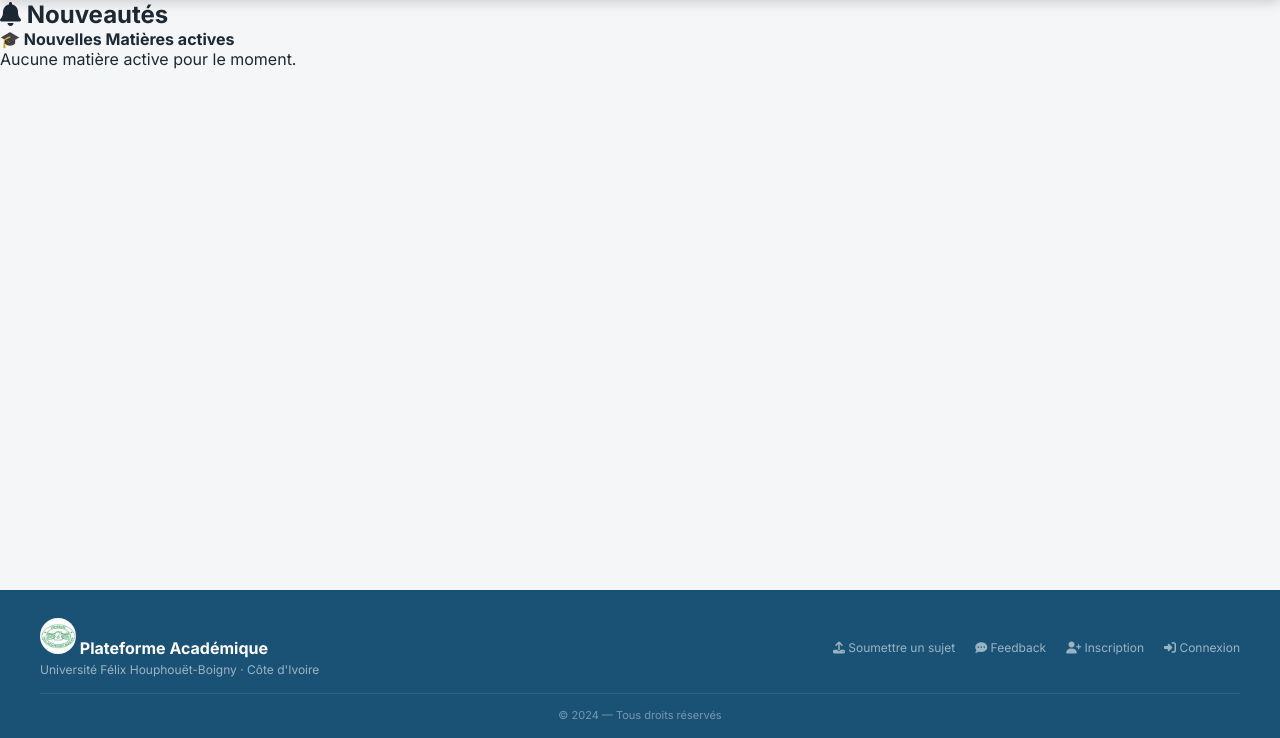
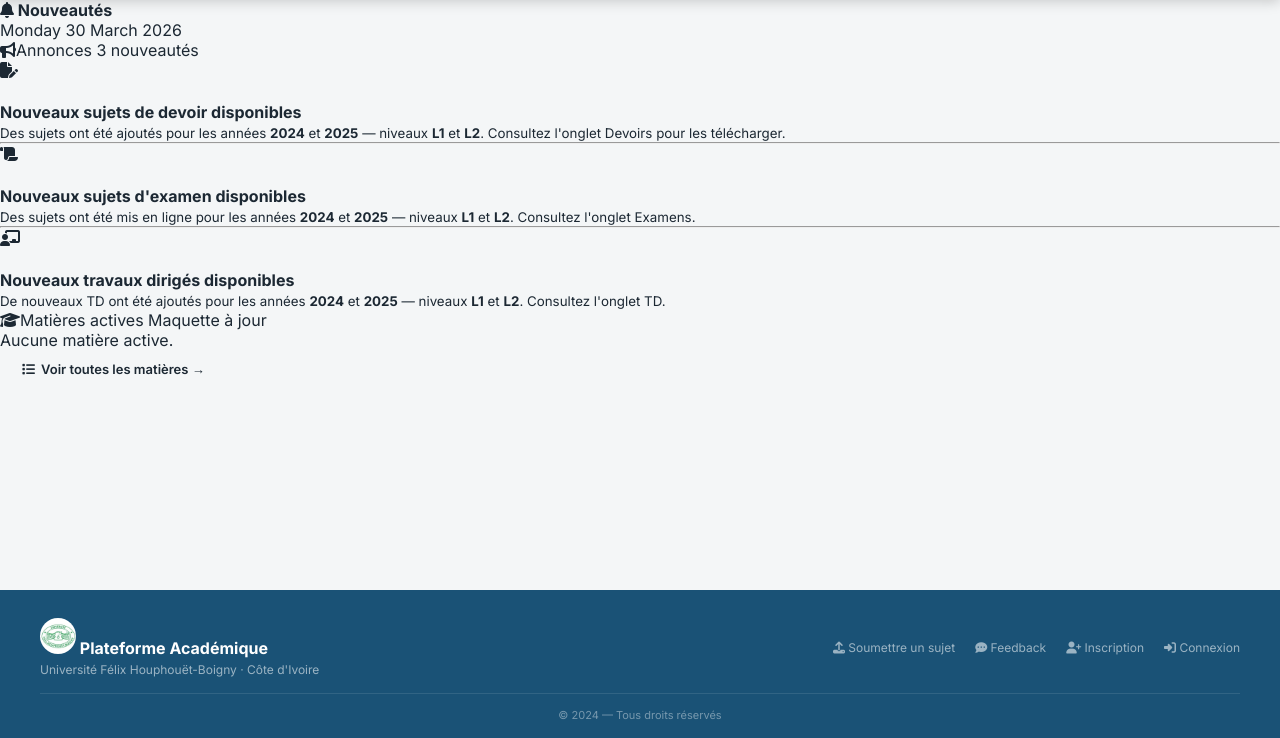
Before and after one commit to DanielYahiri/plateforme-academique-ufhb, a FastAPI app: page /nouveautes in a window 1280 px wide. Shown: the part 62-800 px from the top of the page. Run offline with FastAPI, Linux system fonts and the light colour scheme.

Commit message:
nouveautes - icones ameliorees + lien matieres corrige

```diff
--- a/routers/views_router.py
+++ b/routers/views_router.py
@@ -70,17 +70,20 @@ async def dashboard_admin(request: Request):
     return templates.TemplateResponse("dashboard_admin.html", {"request": request})
 
 # ✅ ROUTE NOUVEAUTÉS
+from datetime import datetime
+
 @router.get("/nouveautes")
 async def nouveautes(request: Request):
     try:
-        nouvelles_matieres = await db.fetch_view(
-            "Liste_matiere_niveau", "referentiel"
+        matieres_actives = await db.fetch_recent(
+            "Liste_matiere_niveau", "referentiel", "nom_mat", 5
         )
     except Exception as e:
         print(f"ERREUR MATIERES: {e}")
-        nouvelles_matieres = []
+        matieres_actives = []
 
     return templates.TemplateResponse("nouveautes.html", {
-        "request":            request,
-        "nouvelles_matieres": nouvelles_matieres,
+        "request":          request,
+        "matieres_actives": matieres_actives,
+        "now":              datetime.now(),
     })
--- a/templates/nouveautes.html
+++ b/templates/nouveautes.html
@@ -4,14 +4,73 @@
 
 {% block content %}
 <div class="container mt-4">
-  <h2 class="mb-4"><i class="fas fa-bell"></i> Nouveautés</h2>
+
+  <div class="d-flex justify-content-between align-items-center mb-4">
+    <h4 class="mb-0"><i class="fas fa-bell"></i> Nouveautés</h4>
+    <span class="badge bg-secondary">{{ now.strftime('%A %d %B %Y') }}</span>
+  </div>
+
+  <!-- ANNONCES -->
+  <div class="card mb-4">
+    <div class="card-header d-flex justify-content-between align-items-center">
+      <span><i class="fas fa-bullhorn me-2"></i>Annonces</span>
+      <span class="badge bg-primary">3 nouveautés</span>
+    </div>
+    <div class="card-body">
+
+      <div class="d-flex gap-3 align-items-start mb-3">
+        <div class="rounded-circle bg-primary bg-opacity-10 p-2 d-flex align-items-center justify-content-center" style="width:42px;height:42px;flex-shrink:0;">
+          <i class="fas fa-file-pen text-primary"></i>
+        </div>
+        <div>
+          <strong>Nouveaux sujets de devoir disponibles</strong><br>
+          <small class="text-muted">Des sujets ont été ajoutés pour les années <strong>2024</strong> et <strong>2025</strong>
+          — niveaux <strong>L1</strong> et <strong>L2</strong>.
+          Consultez l'onglet <a href="/devoirs">Devoirs</a> pour les télécharger.</small>
+        </div>
+      </div>
+
+      <hr>
+
+      <div class="d-flex gap-3 align-items-start mb-3">
+        <div class="rounded-circle bg-warning bg-opacity-10 p-2 d-flex align-items-center justify-content-center" style="width:42px;height:42px;flex-shrink:0;">
+          <i class="fas fa-scroll text-warning"></i>
+        </div>
+        <div>
+          <strong>Nouveaux sujets d'examen disponibles</strong><br>
+          <small class="text-muted">Des sujets ont été mis en ligne pour les années <strong>2024</strong> et <strong>2025</strong>
+          — niveaux <strong>L1</strong> et <strong>L2</strong>.
+          Consultez l'onglet <a href="/examens">Examens</a>.</small>
+        </div>
+      </div>
+
+      <hr>
+
+      <div class="d-flex gap-3 align-items-start">
+        <div class="rounded-circle bg-success bg-opacity-10 p-2 d-flex align-items-center justify-content-center" style="width:42px;height:42px;flex-shrink:0;">
+          <i class="fas fa-chalkboard-teacher text-success"></i>
+        </div>
+        <div>
+          <strong>Nouveaux travaux dirigés disponibles</strong><br>
+          <small class="text-muted">De nouveaux TD ont été ajoutés pour les années <strong>2024</strong> et <strong>2025</strong>
+          — niveaux <strong>L1</strong> et <strong>L2</strong>.
+          Consultez l'onglet <a href="/td">TD</a>.</small>
+        </div>
+      </div>
+
+    </div>
+  </div>
 
   <!-- MATIERES ACTIVES -->
-  <section class="mb-5">
-    <h4>🎓 Nouvelles Matières actives</h4>
-    {% if nouvelles_matieres %}
-    <table class="table table-bordered table-hover">
-      <thead class="table-dark">
+  <div class="card mb-4">
+    <div class="card-header d-flex justify-content-between align-items-center">
+      <span><i class="fas fa-graduation-cap me-2"></i>Matières actives</span>
+      <span class="badge bg-success">Maquette à jour</span>
+    </div>
+    <div class="card-body p-0">
+      {% if matieres_actives %}
+      <table class="table table-hover mb-0">
+        <thead class="table-light">
           <tr>
             <th>Niveau</th>
             <th>Matière</th>
@@ -21,7 +80,7 @@
           </tr>
         </thead>
         <tbody>
-        {% for m in nouvelles_matieres %}
+          {% for m in matieres_actives %}
           <tr>
             <td>{{ m.niveau_scolaire }}</td>
             <td>{{ m.nom_mat }}</td>
@@ -33,8 +92,15 @@
         </tbody>
       </table>
       {% else %}
-    <p class="text-muted">Aucune matière active pour le moment.</p>
+      <p class="text-muted p-3 mb-0">Aucune matière active.</p>
       {% endif %}
-  </section>
+    </div>
+    <div class="card-footer text-end">
+      <a href="/matieres" class="btn btn-sm btn-outline-primary">
+        <i class="fas fa-list me-1"></i> Voir toutes les matières →
+      </a>
+    </div>
+  </div>
+
 </div>
 {% endblock %}
```
Lines whose indentation alone changed are shown as unchanged.
